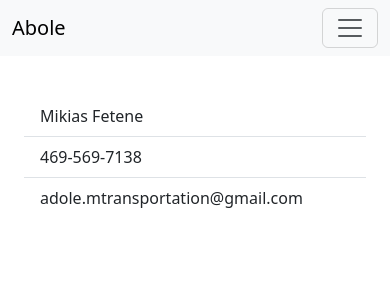
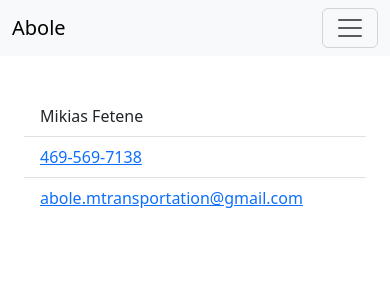
Before and after one commit to feeby2494/adole, a Vue app: page /contact in a window 390 px wide. Shown: the top 300 px of the page. Built offline with nearby package versions, Linux system fonts and the light colour scheme.

Commit message:
Fixed misspelled email, and added a tags for phone and email.

```diff
--- a/src/views/ContactView.vue
+++ b/src/views/ContactView.vue
@@ -20,8 +20,8 @@
       <div class="col-sm-6">
         <ul class="list-group list-group-flush">
         <li class="list-group-item">Mikias Fetene</li>
-        <li class="list-group-item">469-569-7138</li>
-        <li class="list-group-item">adole.mtransportation@gmail.com</li>
+        <li class="list-group-item"><a href="tel:+14695697138">469-569-7138</a></li>
+        <li class="list-group-item"><a href="mailto:abole.mtransportation@gmail.com">abole.mtransportation@gmail.com</a></li>
       </ul>
       </div>
     </div>
```
